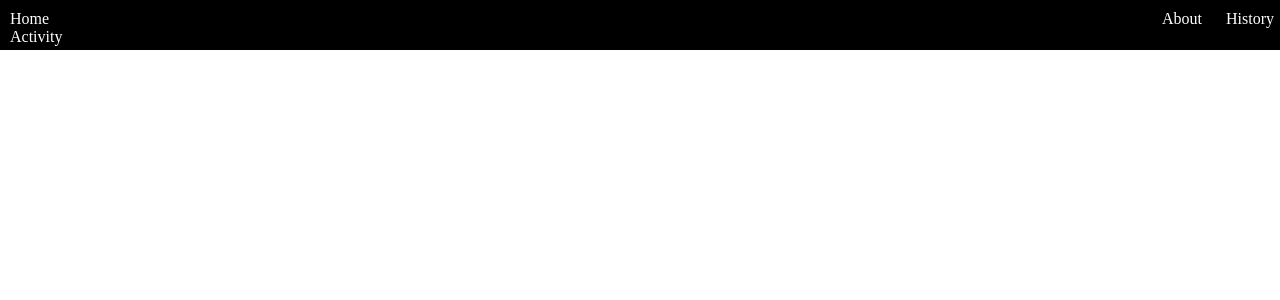
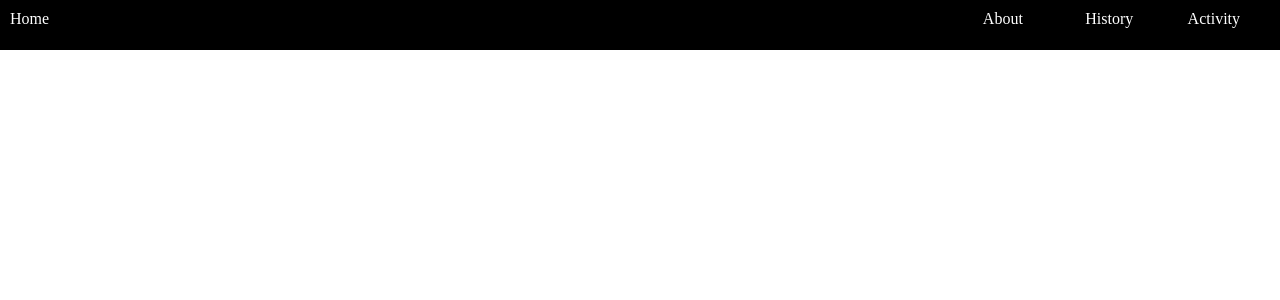
Before and after one commit to bbagbbagn2/PJH-Portfolio, a React (Create React App) app in the folder client/: page /about in a window 1280 px wide. Shown: the top 300 px of the page. Built offline with nearby package versions, Linux system fonts and the light colour scheme.

Commit message:
Header 수정

```diff
--- a/client/src/Header.js
+++ b/client/src/Header.js
@@ -18,7 +18,7 @@ const Header = styled.div`
     height: 30px;
 
     display: grid;
-    grid-template-columns: 10% 1fr repeat(3,8%);
+    grid-template-columns: 10% 1fr 10% 10% 10%;
     place-items: center;
     place-content: center;
 
--- a/client/src/ProfilePage.js
+++ b/client/src/ProfilePage.js
@@ -22,7 +22,7 @@ const Header = styled.div`
     height: 30px;
 
     display: grid;
-    grid-template-columns: 5% 1fr repeat(2,5%);
+    grid-template-columns: 8% 1fr repeat(3,8%);
     padding: 10px;
 
     background: black;
@@ -30,6 +30,13 @@ const Header = styled.div`
     color: white;
     z-index: 999;
 `
+const HeaderMessage = styled(Link)`
+    color: white;
+    transition-duration: 0.5s;
+    &:hover{
+        color: silver;
+    }
+`;
 
 const ProfilePage = styled.div`
 
@@ -44,11 +51,3 @@ const ProfilePage = styled.div`
 
     z-index: 999;
 `
-
-const HeaderMessage = styled(Link)`
-    color: white;
-    transition-duration: 0.5s;
-    &:hover{
-        color: silver;
-    }
-`;
```
